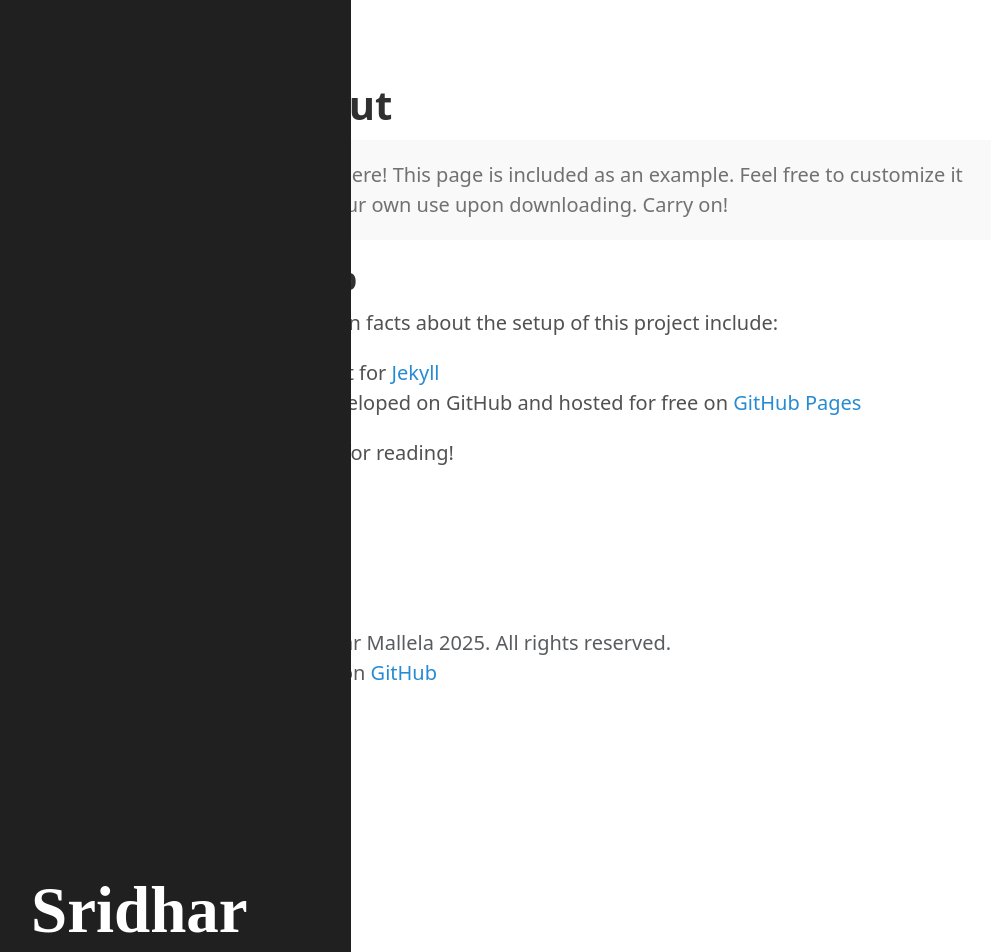
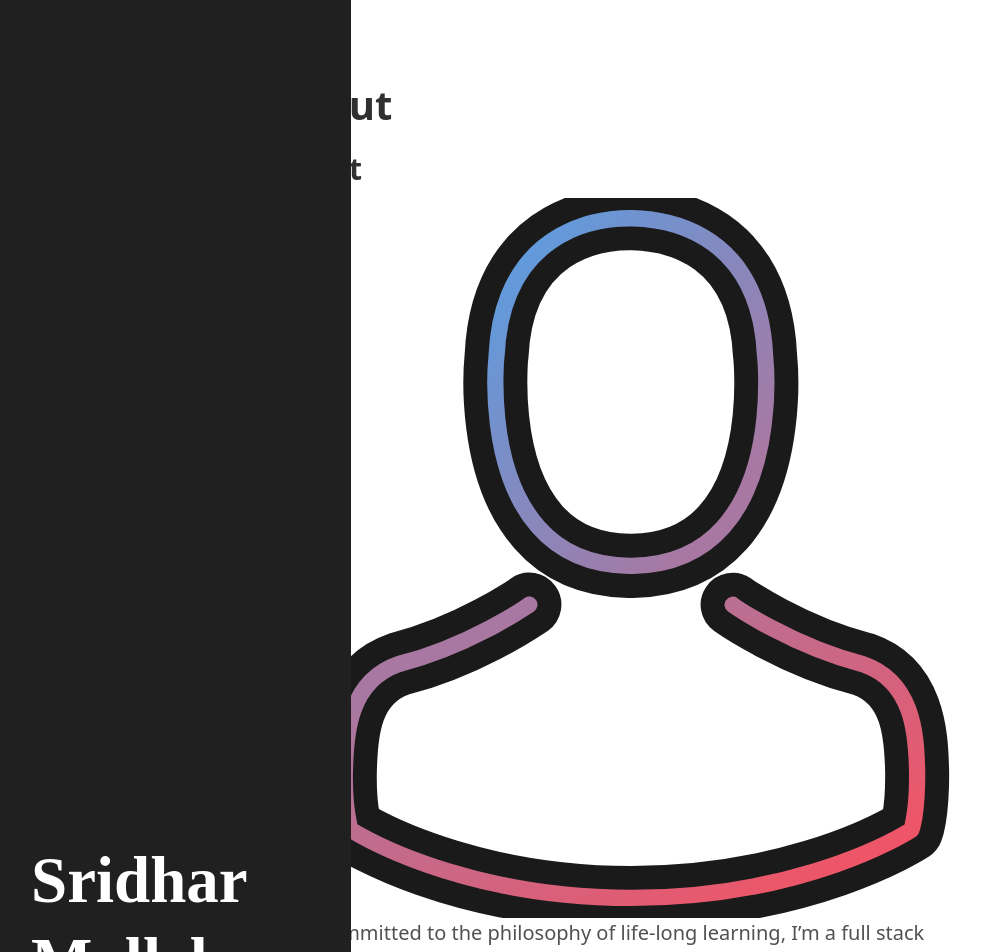
Before and after one commit to sridharmallela/sridharmallela.github.io, a Jekyll site: the page built from docs/about.html, in a window 1280 px wide and 1400 px high. Shown: the top 952 px of the window, without its empty margins (9-1003 px from the left). Built offline with Jekyll 4.4.1, drawn with Linux system fonts in a browser that asks for light colours; some of the changed text lies outside the part shown.

Commit message:
docs(repo): changed theme to something different

```diff
--- a/docs/_includes/footer.html
+++ /dev/null
@@ -1,12 +0,0 @@
-<div class="container">
-  <div class="row">
-    <div class="col-lg-8 col-lg-offset-2 col-md-10 col-md-offset-1">
-      <p class="copyright text-muted">
-        &copy; Sridhar Mallela {{ site.time | date: '%Y' }}. All rights
-        reserved.
-        <br />
-        Theme on <a href="{{ site.github_repo }}">GitHub</a>
-      </p>
-    </div>
-  </div>
-</div>
--- a/docs/_includes/head.html
+++ b/docs/_includes/head.html
@@ -1,4 +1,3 @@
-<head>
 <meta charset="utf-8" />
 <meta name="viewport" content="width=device-width, initial-scale=1" />
 <meta name="description" content="{{ site.description }}" />
--- a/docs/_includes/nav.html
+++ b/docs/_includes/sidebar.html
@@ -2,11 +2,10 @@
   <div class="container sidebar-sticky">
     <div class="sidebar-about">
       <h1>
-        <a href="{{ site.baseurl }}"> {{ site.title }} </a>
+        <a href="{{ site.baseurl }}">{{ site.title }}</a>
       </h1>
       <p class="lead">{{ site.description }}</p>
     </div>
-
     <nav class="sidebar-nav">
       <a
         class="sidebar-nav-item{% if page.url == site.baseurl %} active{% endif %}"
@@ -21,12 +20,12 @@
         {{ node.title }}
       </a>
       {% endif %} {% endif %} {% endfor %}
-      <a class="sidebar-nav-item" href="{{ site.github.repo }}">
-        GitHub project
-      </a>
+      <a class="sidebar-nav-item" href="{{ site.github.repo }}">GitHub</a>
     </nav>
     <p>
       &copy; Sridhar Mallela {{ site.time | date: '%Y' }}. All rights reserved.
+      <br />
+      Theme on <a href="{{ site.github_repo }}">GitHub</a>
     </p>
   </div>
 </div>
--- a/docs/_layouts/default.html
+++ b/docs/_layouts/default.html
@@ -1,11 +1,10 @@
 <!doctype html>
 <html lang="en">
-  {% include head.html %}
-
+  <head>
+    {% include head.html %}
+  </head>
   <body>
-    {% include nav.html %}
-
+    {% include sidebar.html %}
     <div class="content container">{{ content }}</div>
-    <footer>{% include footer.html %}</footer>
   </body>
 </html>
--- /dev/null
+++ b/docs/about.html
@@ -0,0 +1,120 @@
+---
+layout: page
+title: "About"
+permalink: /about
+---
+
+<section class="about" id="about">
+  <h2 class="about__heading section-heading">About</h2>
+  <div class="about__content">
+    <div class="profile profile__fade-in">
+      <div class="profile__picture">
+        <svg
+          version="1.1"
+          id="Capa_1"
+          xmlns="http://www.w3.org/2000/svg"
+          xmlns:xlink="http://www.w3.org/1999/xlink"
+          x="0px"
+          y="0px"
+          viewBox="0 0 482.9 482.9"
+          style="enable-background: new 0 0 482.9 482.9"
+          xml:space="preserve"
+          height="100%"
+          stroke="rgb(26, 26, 26)"
+          stroke-width="16">
+          <g>
+            <path
+              fill="url(#gradient-1)"
+              d="M239.7,260.2c0.5,0,1,0,1.6,0c0.2,0,0.4,0,0.6,0c0.3,0,0.7,0,1,0c29.3-0.5,53-10.8,70.5-30.5
+  			c38.5-43.4,32.1-117.8,31.4-124.9c-2.5-53.3-27.7-78.8-48.5-90.7C280.8,5.2,262.7,0.4,242.5,0h-0.7c-0.1,0-0.3,0-0.4,0h-0.6
+  			c-11.1,0-32.9,1.8-53.8,13.7c-21,11.9-46.6,37.4-49.1,91.1c-0.7,7.1-7.1,81.5,31.4,124.9C186.7,249.4,210.4,259.7,239.7,260.2z
+  			 M164.6,107.3c0-0.3,0.1-0.6,0.1-0.8c3.3-71.7,54.2-79.4,76-79.4h0.4c0.2,0,0.5,0,0.8,0c27,0.6,72.9,11.6,76,79.4
+  			c0,0.3,0,0.6,0.1,0.8c0.1,0.7,7.1,68.7-24.7,104.5c-12.6,14.2-29.4,21.2-51.5,21.4c-0.2,0-0.3,0-0.5,0l0,0c-0.2,0-0.3,0-0.5,0
+  			c-22-0.2-38.9-7.2-51.4-21.4C157.7,176.2,164.5,107.9,164.6,107.3z"></path>
+            <path
+              fill="url(#gradient-2)"
+              d="M446.8,383.6c0-0.1,0-0.2,0-0.3c0-0.8-0.1-1.6-0.1-2.5c-0.6-19.8-1.9-66.1-45.3-80.9c-0.3-0.1-0.7-0.2-1-0.3
+  			c-45.1-11.5-82.6-37.5-83-37.8c-6.1-4.3-14.5-2.8-18.8,3.3c-4.3,6.1-2.8,14.5,3.3,18.8c1.7,1.2,41.5,28.9,91.3,41.7
+  			c23.3,8.3,25.9,33.2,26.6,56c0,0.9,0,1.7,0.1,2.5c0.1,9-0.5,22.9-2.1,30.9c-16.2,9.2-79.7,41-176.3,41
+  			c-96.2,0-160.1-31.9-176.4-41.1c-1.6-8-2.3-21.9-2.1-30.9c0-0.8,0.1-1.6,0.1-2.5c0.7-22.8,3.3-47.7,26.6-56
+  			c49.8-12.8,89.6-40.6,91.3-41.7c6.1-4.3,7.6-12.7,3.3-18.8c-4.3-6.1-12.7-7.6-18.8-3.3c-0.4,0.3-37.7,26.3-83,37.8
+  			c-0.4,0.1-0.7,0.2-1,0.3c-43.4,14.9-44.7,61.2-45.3,80.9c0,0.9,0,1.7-0.1,2.5c0,0.1,0,0.2,0,0.3c-0.1,5.2-0.2,31.9,5.1,45.3
+  			c1,2.6,2.8,4.8,5.2,6.3c3,2,74.9,47.8,195.2,47.8s192.2-45.9,195.2-47.8c2.3-1.5,4.2-3.7,5.2-6.3
+  			C447,415.5,446.9,388.8,446.8,383.6z"></path>
+          </g>
+          <defs>
+            <linearGradient id="gradient-1" x1="0" y1="0" x2="80%" y2="80%">
+              <stop stop-color="rgb(81,162,233)" offset="0%"></stop>
+              <stop stop-color="rgb(168,120,162)" offset="100%"></stop>
+            </linearGradient>
+            <linearGradient
+              id="gradient-2"
+              x1="20%"
+              y1="20%"
+              x2="100%"
+              y2="100%">
+              <stop stop-color="rgb(168,120,162)" offset="0%"></stop>
+              <stop stop-color="rgb(255,77,90)" offset="100%"></stop>
+            </linearGradient>
+          </defs>
+        </svg>
+      </div>
+      <p class="profile__blurb">
+        Fully committed to the philosophy of life-long learning, I’m a full
+        stack developer with a deep passion for JavaScript, React and all things
+        web development. The unique combination of creativity, logic, technology
+        and never running out of new things to discover, drives my excitement
+        and passion for web development. When I’m not at my computer I like to
+        spend my time reading, keeping fit and playing guitar.
+      </p>
+    </div>
+    <div class="skills">
+      <div class="skills__row">
+        <div class="skills__item skills__item--html skills__item-fade-in">
+          <img src="imgs/html.6aa56206be02cf6404844871df1d2da6.png" alt="" />
+          <div class="skills__item-name">HTML</div>
+        </div>
+        <div class="skills__item skills__item--react skills__item-fade-in">
+          <img src="imgs/react.cb15bfce2a9004ce61c5f79f805b067b.png" alt="" />
+          <div class="skills__item-name">REACT</div>
+        </div>
+        <div class="skills__item skills__item--npm skills__item-fade-in">
+          <img src="imgs/express.1eca086d2a78b4be3dd1f0a47b84b618.png" alt="" />
+          <div class="skills__item-name">EXPRESS.JS</div>
+        </div>
+      </div>
+      <div class="skills__row">
+        <div class="skills__item skills__item--js skills__item-fade-in">
+          <img src="imgs/js.f8a28e905c78dadb79434b7ceebd52a0.png" alt="" />
+          <div class="skills__item-name">JAVASCRIPT</div>
+        </div>
+        <div class="skills__item skills__item--css skills__item-fade-in">
+          <img src="imgs/css.0ce0f0a2b4c4aa34b64c40e5278af3d1.png" alt="" />
+          <div class="skills__item-name">CSS</div>
+        </div>
+        <div class="skills__item skills__item--python skills__item-fade-in">
+          <img src="imgs/mongo.41ae1969f341d30268a13d57846efcc6.png" alt="" />
+          <div class="skills__item-name">MONGODB</div>
+        </div>
+        <div class="skills__item skills__item--git skills__item-fade-in">
+          <img src="imgs/git.3092b5991e8accb9e7c36817c048a8d5.png" alt="" />
+          <div class="skills__item-name">GIT</div>
+        </div>
+      </div>
+      <div class="skills__row">
+        <div class="skills__item skills__item--sass skills__item-fade-in">
+          <img src="imgs/sass.3706567f8b353c748df3850c1aabca46.png" alt="" />
+          <div class="skills__item-name">SASS</div>
+        </div>
+        <div class="skills__item skills__item--webpack skills__item-fade-in">
+          <img src="imgs/nextjs.ff373e2ef4f7fdf152425a8c5c30816c.png" alt="" />
+          <div class="skills__item-name">NEXT.JS</div>
+        </div>
+        <div class="skills__item skills__item--r skills__item-fade-in">
+          <img src="imgs/node.94a06c4b9dd29e984501e6407e77a918.png" alt="" />
+          <div class="skills__item-name">NODE.JS</div>
+        </div>
+      </div>
+    </div>
+  </div>
+</section>
--- a/docs/about.md
+++ /dev/null
@@ -1,19 +0,0 @@
----
-layout: page
-title: 'About'
-permalink: /about
-header-img: 'img/header.jpg'
----
-
-<p class="message">
-  Hey there! This page is included as an example. Feel free to customize it for your own use upon downloading. Carry on!
-</p>
-
-## Setup
-
-Some fun facts about the setup of this project include:
-
-- Built for [Jekyll](http://jekyllrb.com)
-- Developed on GitHub and hosted for free on [GitHub Pages](https://pages.github.com)
-
-Thanks for reading!
```
Also changed, not shown: other parts of docs/_includes/head.html (+1 -6 lines), docs/_layouts/post.html (deleted, +0 -25 lines), docs/index.html (+4 -4 lines). Lines whose indentation alone changed are shown as unchanged.
